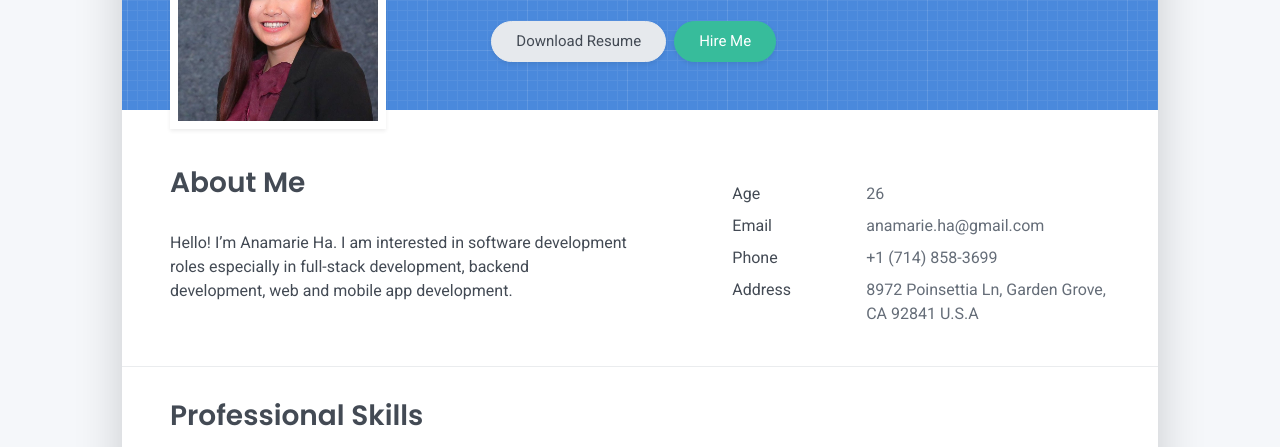
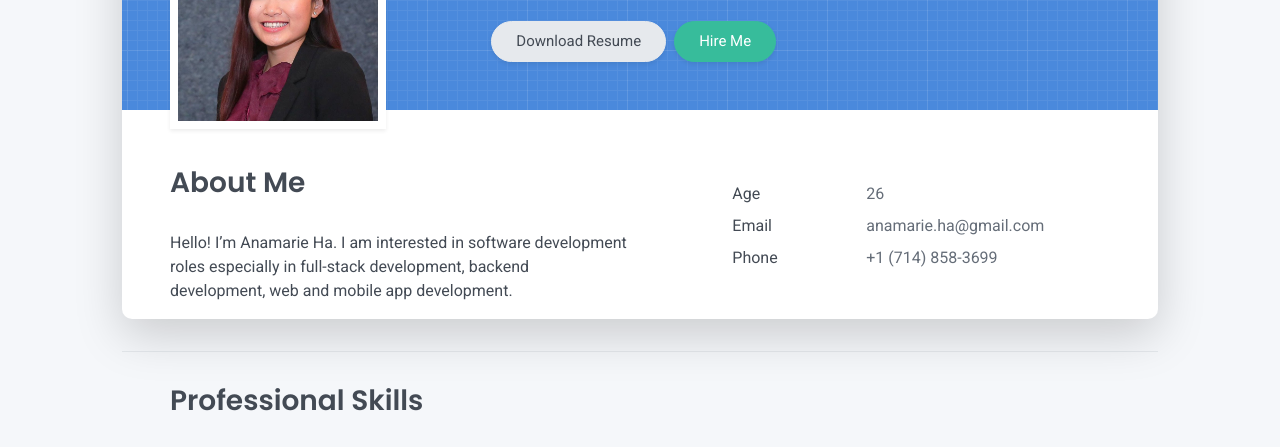
Before and after one commit to AnamarieHa/resumeWebsite, a website: page template/index.html in a window 1280 px wide. Shown: the part 259-706 px from the top of the page. Drawn offline with Linux system fonts and the light colour scheme.

Commit message:
no address

```diff
--- a/template/index.html
+++ b/template/index.html
@@ -83,11 +83,6 @@
           <div class="col-sm-8">
             <div class="pb-1 text-secondary">+1 (714) 858-3699</div>
           </div>
-          <div class="col-sm-4">
-            <div class="pb-1">Address</div>
-          </div>
-          <div class="col-sm-8">
-            <div class="pb-1 text-secondary">8972 Poinsettia Ln, Garden Grove, CA 92841 U.S.A</div>
           </div>
         </div>
       </div>
```
